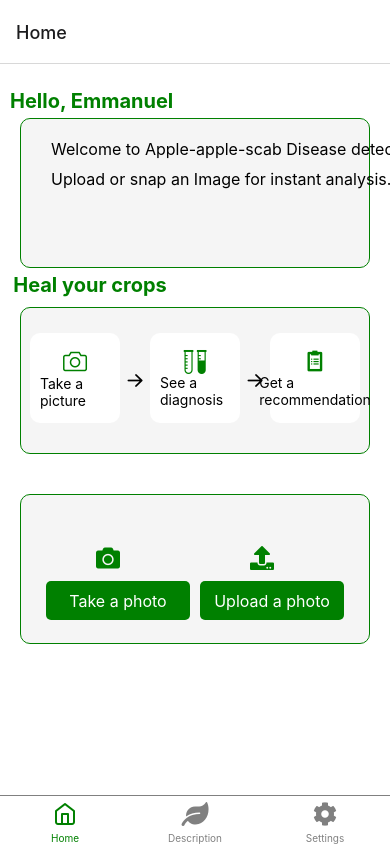
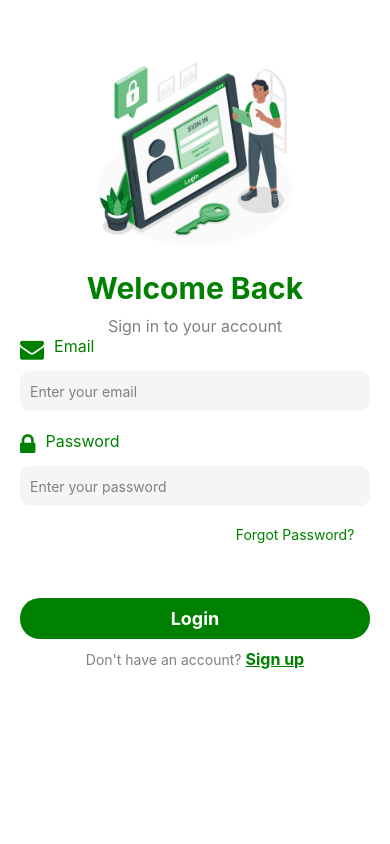
Before and after one commit to GETANGE/Apple-Scab-App, a React Native app: screen / in a window 390 px wide. Built offline with nearby package versions, Linux system fonts and the light colour scheme.

Commit message:
ADD: #API fetching

```diff
--- a/App.js
+++ b/App.js
@@ -1,12 +1,13 @@
 import React from'react';
 import { StyleSheet, Text, View } from 'react-native';
 import { NavigationContainer} from '@react-navigation/native';
+import LoginScreen from './src/screens/loginScreen';
 import Tabs from './src/components/Tabs';
 
 export default function App() {
   return (
         <NavigationContainer>
-          <Tabs/>
+            <LoginScreen/>
         </NavigationContainer>
   );
 }
--- a/package.json
+++ b/package.json
@@ -12,6 +12,7 @@
     "@expo/vector-icons": "^14.0.0",
     "@react-navigation/bottom-tabs": "^6.5.20",
     "@react-navigation/native": "^6.1.17",
+    "axios": "^1.6.8",
     "expo": "~50.0.14",
     "expo-constants": "~15.4.6",
     "expo-image-picker": "~14.7.1",
@@ -19,6 +20,7 @@
     "formik": "^2.4.6",
     "react": "18.2.0",
     "react-native": "0.73.6",
+    "react-native-reanimated": "^3.11.0",
     "react-native-safe-area-context": "4.8.2",
     "react-native-screens": "~3.29.0"
   },
--- a/src/screens/loginScreen.jsx
+++ b/src/screens/loginScreen.jsx
@@ -1,14 +1,40 @@
 import React from 'react';
-import { SafeAreaView, View, Text, Image, StyleSheet, StatusBar, TextInput, TouchableOpacity, ScrollView } from 'react-native';
+import { SafeAreaView, View, Text, Image, StyleSheet, TextInput, TouchableOpacity, ScrollView , Alert} from 'react-native';
+import { useNavigation } from '@react-navigation/native';
 import { FontAwesome } from '@expo/vector-icons';
+import { useState } from 'react';
+import axios from 'axios';
 
-const LoginScreen = () => {
-    const [email, onChangeEmail] = React.useState('');
-    const [password, onChangePassword] = React.useState('');
+const LoginScreen = ({props}) => {
+    const navigation = useNavigation();
+
+    const [email, setEmail] = useState('');
+    const [password, setPassword] = useState('');
+
+    function handleSubmit() {
+        const userData = {
+            email: email,
+            password: password,
+        };
+        axios.post("https://apple-plant-disease.onrender.com/api/v1/user/login", userData)
+        .then(res => {
+            console.log(JSON.stringify(res.data, null, 2));
+
+            if (res.data.status === 'success') {
+                Alert.alert("Success", "Logged in successfully");
+                navigation.navigate('Tabs');
+            }
+
+        })
+        .catch(error => {
+            console.error('Error:', error.response.data);
+            Alert("Login failed. Please check your credentials.");
+        });
+    }
 
     return (
         <SafeAreaView style={styles.container}>
-            <ScrollView style={styles.ScrollView}>
+            <ScrollView style={styles.ScrollView} keyboardShouldPersistTaps="always">
                 <View style={styles.content}>
                 <Image
                     source={require('../../assets/login.png')}
@@ -27,8 +53,9 @@ const LoginScreen = () => {
                             placeholder="Enter your email"
                             placeholderTextColor="grey"
                             value={email}
-                            onChangeText={onChangeEmail}
+                            onChangeText={setEmail}
                         />
+
                     </View>
                     <View style={styles.inputContainer}>
                         <View style={styles.iconContainer}>
@@ -40,7 +67,7 @@ const LoginScreen = () => {
                             placeholder="Enter your password"
                             placeholderTextColor="grey"
                             value={password}
-                            onChangeText={onChangePassword}
+                            onChangeText={setPassword}
                             secureTextEntry
                         />
                     </View>
@@ -48,7 +75,7 @@ const LoginScreen = () => {
                 <Text style={styles.forget}>Forgot Password?</Text>
                 <TouchableOpacity
                     style={styles.button}
-                    onPress={() => console.log('Logged in')}
+                    onPress={() => handleSubmit()}
                 >
                     <Text style={styles.buttonText}>Login</Text>
                 </TouchableOpacity>
```
Also changed, not shown: src/components/Tabs.jsx (+16 -15 lines), src/screens/resetpass.jsx (indentation only), 2 other files (tests, documents, lock files or other folders).
